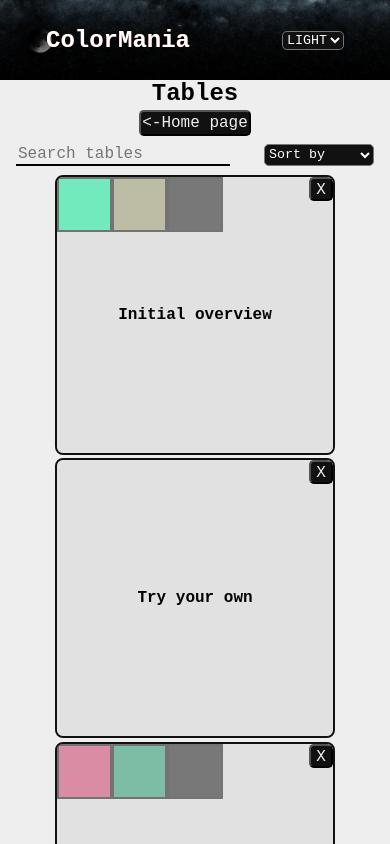
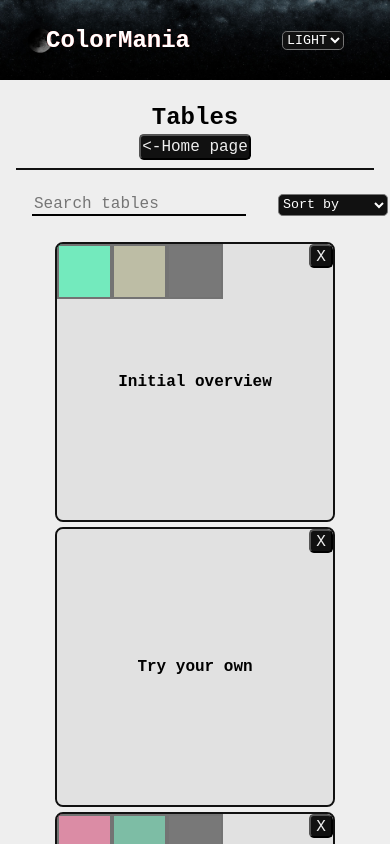
Before and after one commit to Viper-JSX/Colormania-React, a React (Create React App) app: page /tables in a window 390 px wide. Shown: the top 844 px of the page. Built offline with nearby package versions, Linux system fonts and the light colour scheme.

Commit message:
Configured margins and paddings

```diff
--- a/src/components/Tables/Table/Table_info.tsx
+++ b/src/components/Tables/Table/Table_info.tsx
@@ -3,7 +3,7 @@ import GoToLinkButton from "../../General_reusable_components/Go_to_link_button"
 
 function TableInfo({ tableName } : { tableName: string }):JSX.Element{
     return(
-        <b className="tableNameAndLink">
+        <b className="tableInfo">
             <span className="heading tableName">{tableName}</span>
             <br/>
             <GoToLinkButton path="/tables">{"<-"}Home page</GoToLinkButton>
--- a/src/components/Tables/Table_opener/Table_opener.tsx
+++ b/src/components/Tables/Table_opener/Table_opener.tsx
@@ -10,9 +10,11 @@ function TableOpener( { table, index, handleTableDelete } : TableOpenerProps ):J
     return(
         <div className={`tableOpener ${themeName}`} style={{ animationDelay: `${index * animationDelayDifference}s` }}>
             <button className="deleteButton deleteTableButton" onClick={() => handleTableDelete({ tableName: table.name })}>X</button>
+
             <div className={`tableOpenerTitleContainer ${themeName}`}>
                 <b className="tableOpenerTitle">{table.name}</b>
             </div>
+
             <div className={`tableOpenerColors ${themeName}`}>
                 {
                     table.colors.map((color, index) => <Color color={color} index={index} />)
--- a/src/css/App.css
+++ b/src/css/App.css
@@ -143,8 +143,14 @@ header .appTitle:hover{
     text-shadow: 0 0 1rem var(--highlightColorForLight);
 }
 
-.filterTools input{
+.filterTools, .tableTools{
+    padding: 1rem;
+}
 
+.filterTools .text, .tableInfo{
+    margin-bottom: 1rem;
+    padding: 0.5rem;
+    border-bottom: var(--standardDarkBorder);
 }
 
 .filterTools .tablesSearchAndFilter{
@@ -293,7 +299,7 @@ header .appTitle:hover{
     flex-direction: column;
 }
 
-.table .tableNameAndLink{
+.table .tableInfo{
     text-align: center;
 }
 
@@ -935,7 +941,7 @@ footer.dark{
     }
 
     .tableOpener{
-        margin: 0.1rem;
+        margin: 0.15rem;
     }
 
     .tableColors{
@@ -944,7 +950,7 @@ footer.dark{
 
     .tableColors .color, .openColorCreator{
         min-width: 280px;
-        margin: 0.1rem
+        margin: 0.15rem
     }
 }
 
```
